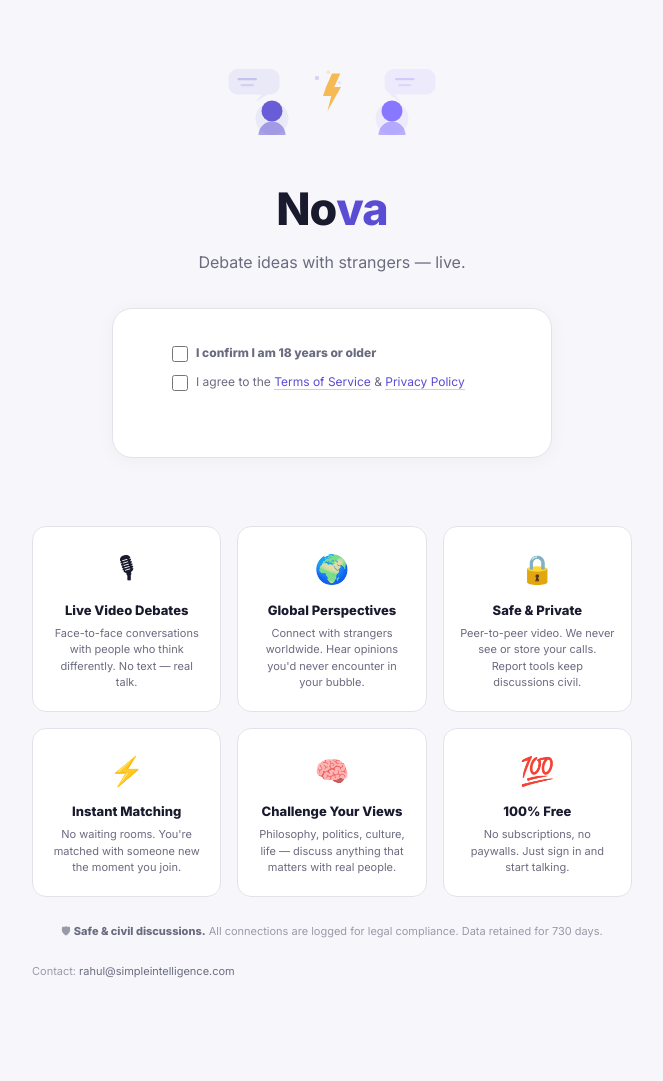
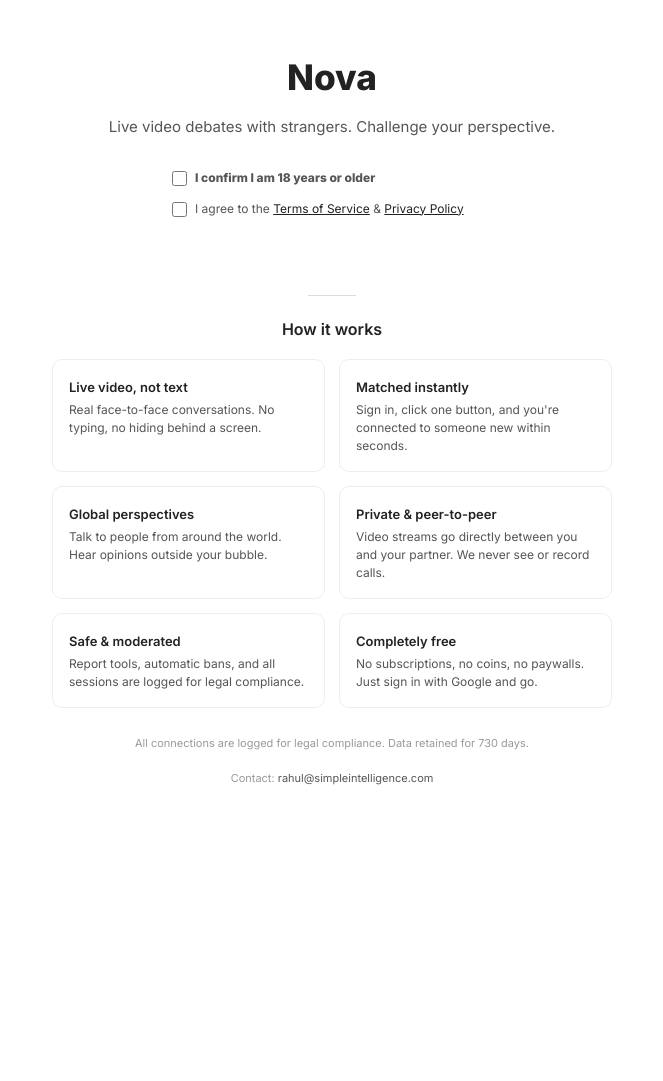
Before and after one commit to simpleintel/nova, a Flask app: page / in a window 1280 px wide. Shown: the whole page, without its empty margins (308-971 px from the left). Run offline with Flask 3, Linux system fonts and the light colour scheme; some libraries are stand-ins or nearby versions.

Commit message:
Clean white background with normal plain text, no flashy colors

```diff
--- a/templates/index.html
+++ b/templates/index.html
@@ -35,174 +35,118 @@ function gtag_report_conversion(url) {
 <style>
 *{margin:0;padding:0;box-sizing:border-box}
 :root{
-  --bg:#fff;--bg2:#f7f7fb;--bg3:#f0f0f5;
-  --br:#e2e2ea;--br2:#d0d0da;
-  --tx:#1a1a2e;--tx2:#6b6b80;--tx3:#9999aa;
-  --ac:#5b4cd4;--ac2:#7c6aff;--ac3:#4338ca;
-  --gn:#10b981;--rd:#ef4444;--yl:#f59e0b
+  --tx:#222;--tx2:#555;--tx3:#999;
+  --br:#ddd;--gn:#22a867;--rd:#d33;
 }
 html,body{height:100%;overflow:hidden}
-body{font:15px/1.6 'Inter',-apple-system,BlinkMacSystemFont,'Segoe UI',Roboto,sans-serif;background:var(--bg);color:var(--tx)}
+body{font:15px/1.7 'Inter',-apple-system,BlinkMacSystemFont,'Segoe UI',Roboto,sans-serif;background:#fff;color:var(--tx)}
 
-.s{display:none;height:100%;width:100%;position:relative;z-index:1;overflow-y:auto}.s.on{display:flex}
+.s{display:none;height:100%;width:100%;position:relative;overflow-y:auto}.s.on{display:flex}
 
-/* card */
-.card{background:var(--bg);border:1px solid var(--br);border-radius:20px;padding:36px 32px;box-shadow:0 2px 20px rgba(0,0,0,.04)}
-
-/* auth — scrollable landing page */
-#A{flex-direction:column;align-items:center;background:var(--bg2)}
-.hero{width:100%;max-width:480px;padding:60px 20px 40px;text-align:center}
-.hero h1{font-size:2.8rem;font-weight:800;letter-spacing:-1px;margin-bottom:.3rem;color:var(--tx)}
-.hero h1 b{color:var(--ac)}
-.hero .tag{color:var(--tx2);font-size:16px;margin-bottom:2rem;font-weight:400}
-.auth-box{width:320px;margin:0 auto}
-.g-wrap{margin-bottom:14px;display:flex;justify-content:center}
+/* ── Auth (scrollable landing) ── */
+#A{flex-direction:column;align-items:center;background:#fff}
+.hero{width:100%;max-width:520px;padding:48px 20px 32px;text-align:center}
+.hero h1{font-size:2.2rem;font-weight:700;margin-bottom:6px}
+.hero .tag{color:var(--tx2);font-size:15px;margin-bottom:1.8rem}
+.auth-box{max-width:320px;margin:0 auto}
+.g-wrap{margin-bottom:12px;display:flex;justify-content:center}
 .ae{color:var(--rd);font-size:13px;min-height:18px;margin-top:6px}
 .tos-row{display:flex;align-items:flex-start;gap:8px;margin-top:10px;text-align:left;font-size:12px;color:var(--tx2)}
-.tos-row input[type=checkbox]{margin-top:3px;accent-color:var(--ac);cursor:pointer;flex-shrink:0;width:16px;height:16px}
-.tos-row a{color:var(--ac);text-decoration:none;border-bottom:1px solid var(--br2)}
-.tos-row a:hover{color:var(--ac3);border-color:var(--ac)}
+.tos-row input[type=checkbox]{margin-top:3px;cursor:pointer;flex-shrink:0;width:15px;height:15px}
+.tos-row a{color:var(--tx);text-decoration:underline}
 
-/* features section */
-.features{width:100%;max-width:640px;padding:0 20px 40px}
-.features-grid{display:grid;grid-template-columns:repeat(3,1fr);gap:16px;margin-top:8px}
-.feat{background:var(--bg);border:1px solid var(--br);border-radius:14px;padding:20px 16px;text-align:center;transition:all .2s}
-.feat:hover{border-color:var(--ac);box-shadow:0 4px 16px rgba(91,76,212,.08)}
-.feat-icon{font-size:28px;margin-bottom:8px;display:block}
-.feat h3{font-size:13px;font-weight:700;color:var(--tx);margin-bottom:4px}
-.feat p{font-size:11px;color:var(--tx2);line-height:1.5}
+/* features */
+.features{width:100%;max-width:600px;padding:0 20px 48px}
+.features h2{font-size:16px;font-weight:600;text-align:center;margin-bottom:16px;color:var(--tx)}
+.features-grid{display:grid;grid-template-columns:1fr 1fr;gap:14px}
+.feat{border:1px solid #eee;border-radius:10px;padding:16px;transition:border-color .2s}
+.feat:hover{border-color:#ccc}
+.feat h3{font-size:13px;font-weight:600;margin-bottom:3px}
+.feat p{font-size:12px;color:var(--tx2);line-height:1.5}
+.divider{width:48px;height:1px;background:#ddd;margin:0 auto 20px}
 
-.shield{margin-top:1.2rem;font-size:11px;color:var(--tx3);line-height:1.7;text-align:center}
+.shield{margin-top:1.4rem;font-size:11px;color:var(--tx3);line-height:1.7;text-align:center}
 .shield b{color:var(--tx2)}
+.contact{margin-top:1rem;font-size:11px;color:var(--tx3);text-align:center}
+.contact a{color:var(--tx2);text-decoration:none}
+.contact a:hover{text-decoration:underline}
 
-/* lobby */
-#L{align-items:center;justify-content:center;text-align:center;background:var(--bg2)}
-#L h1{font-size:2.8rem;font-weight:800;margin-bottom:.3rem;letter-spacing:-1px;color:var(--tx)}
-#L h1 b{color:var(--ac)}
-#L .tag{color:var(--tx2);margin-bottom:1.4rem;font-size:15px}
-.ob{display:inline-flex;align-items:center;gap:7px;background:rgba(16,185,129,.06);border:1px solid rgba(16,185,129,.2);border-radius:99px;padding:6px 16px;font-size:13px;color:var(--gn);margin-bottom:1.4rem;font-weight:500}
-.ob .d{width:8px;height:8px;border-radius:50%;background:var(--gn);box-shadow:0 0 8px rgba(16,185,129,.5);animation:pulse-dot 2s infinite}
-@keyframes pulse-dot{0%,100%{opacity:1}50%{opacity:.4}}
-.ub{display:flex;align-items:center;justify-content:center;gap:8px;font-size:13px;color:var(--tx2);margin-bottom:1.2rem}
-.ub img{width:28px;height:28px;border-radius:50%;border:2px solid var(--br)}
+/* ── Lobby ── */
+#L{align-items:center;justify-content:center;text-align:center;background:#fff}
+#L h1{font-size:2.2rem;font-weight:700;margin-bottom:4px}
+#L .tag{color:var(--tx2);margin-bottom:1.2rem;font-size:14px}
+.ob{display:inline-flex;align-items:center;gap:7px;border:1px solid rgba(34,168,103,.25);border-radius:99px;padding:5px 14px;font-size:13px;color:var(--gn);margin-bottom:1.2rem;font-weight:500}
+.ob .d{width:7px;height:7px;border-radius:50%;background:var(--gn);animation:pulse-dot 2s infinite}
+@keyframes pulse-dot{0%,100%{opacity:1}50%{opacity:.35}}
+.ub{display:flex;align-items:center;justify-content:center;gap:8px;font-size:13px;color:var(--tx2);margin-bottom:1rem}
+.ub img{width:26px;height:26px;border-radius:50%;border:1px solid var(--br)}
 .ub strong{color:var(--tx)}
 
-.b{font:inherit;font-weight:600;font-size:14px;border:none;border-radius:12px;cursor:pointer;padding:8px 18px;display:inline-flex;align-items:center;gap:6px;transition:all .2s}
-.bp{background:var(--ac);color:#fff;font-size:16px;padding:16px 40px;border-radius:14px;box-shadow:0 4px 16px rgba(91,76,212,.25);letter-spacing:.3px}
-.bp:hover{background:var(--ac3);transform:translateY(-1px);box-shadow:0 6px 24px rgba(91,76,212,.35)}
-.bp:active{transform:translateY(0)}
-.bl{background:var(--bg);color:var(--tx2);font-size:12px;padding:6px 12px;border:1px solid var(--br);border-radius:8px;cursor:pointer;transition:all .2s}
-.bl:hover{background:var(--bg2);border-color:var(--br2);color:var(--tx)}
-.sub{margin-top:1rem;font-size:12px;color:var(--tx3)}
+.b{font:inherit;font-weight:600;font-size:14px;border:none;border-radius:8px;cursor:pointer;padding:8px 18px;display:inline-flex;align-items:center;gap:6px;transition:all .15s}
+.bp{background:var(--tx);color:#fff;font-size:15px;padding:14px 36px;border-radius:10px}
+.bp:hover{background:#000}
+.bl{background:#fff;color:var(--tx2);font-size:12px;padding:5px 10px;border:1px solid var(--br);border-radius:6px;cursor:pointer}
+.bl:hover{background:#f5f5f5;color:var(--tx)}
+.sub{margin-top:.8rem;font-size:12px;color:var(--tx3)}
 
-/* nickname */
-#N{align-items:center;justify-content:center;text-align:center;background:var(--bg2)}
-#N h1{font-size:2.8rem;font-weight:800;letter-spacing:-1px;color:var(--tx)}
-#N h1 b{color:var(--ac)}
-.nick-input{width:100%;padding:14px 16px;border:1px solid var(--br);border-radius:12px;font:inherit;font-size:15px;outline:none;text-align:center;background:var(--bg);color:var(--tx);transition:all .2s}
-.nick-input:focus{border-color:var(--ac);box-shadow:0 0 0 3px rgba(91,76,212,.1)}
+/* ── Nickname ── */
+#N{align-items:center;justify-content:center;text-align:center;background:#fff}
+#N h1{font-size:2.2rem;font-weight:700}
+.nick-input{width:100%;padding:12px 14px;border:1px solid var(--br);border-radius:8px;font:inherit;font-size:15px;outline:none;text-align:center;background:#fff;color:var(--tx)}
+.nick-input:focus{border-color:#888}
 
-/* video chat — stays dark */
+/* ── Video Chat (stays dark) ── */
 #C{flex-direction:column;background:#000}
 .vid-area{flex:1;position:relative;overflow:hidden;background:#0a0a0a}
 #rv{width:100%;height:100%;object-fit:cover;background:#111}
-#lv{position:absolute;bottom:16px;right:16px;width:160px;height:120px;border-radius:14px;border:2px solid rgba(255,255,255,.15);z-index:2;object-fit:cover;background:#1a1a1a;box-shadow:0 4px 20px rgba(0,0,0,.5)}
+#lv{position:absolute;bottom:14px;right:14px;width:150px;height:112px;border-radius:10px;border:2px solid rgba(255,255,255,.15);z-index:2;object-fit:cover;background:#1a1a1a}
 .vid-status{position:absolute;top:50%;left:50%;transform:translate(-50%,-50%);text-align:center;color:#fff;z-index:1}
 .vid-status button{pointer-events:auto}
-.vid-status .vs-text{font-size:18px;font-weight:600;margin-bottom:8px}
+.vid-status .vs-text{font-size:17px;font-weight:600;margin-bottom:6px}
 .vid-status .vs-sub{font-size:13px;color:#888}
-.vid-status .spinner{width:40px;height:40px;border:3px solid #222;border-top-color:var(--ac2);border-radius:50%;animation:sp .8s linear infinite;margin:0 auto 12px}
+.vid-status .spinner{width:36px;height:36px;border:3px solid #333;border-top-color:#fff;border-radius:50%;animation:sp .7s linear infinite;margin:0 auto 10px}
 @keyframes sp{to{transform:rotate(360deg)}}
 
-/* bottom controls */
-.controls{display:flex;align-items:center;justify-content:center;gap:14px;padding:16px;background:#0e0e0e;flex-shrink:0;border-top:1px solid #1a1a1a}
-.ctrl-btn{width:50px;height:50px;border-radius:50%;border:none;cursor:pointer;display:flex;align-items:center;justify-content:center;transition:all .2s}
-.ctrl-btn svg{width:22px;height:22px;stroke-width:2;fill:none;stroke:currentColor}
-.ctrl-btn.white{background:rgba(255,255,255,.12);color:#fff;backdrop-filter:blur(8px)}
-.ctrl-btn.white:hover{background:rgba(255,255,255,.2)}
+.controls{display:flex;align-items:center;justify-content:center;gap:12px;padding:14px;background:#111;flex-shrink:0;border-top:1px solid #222}
+.ctrl-btn{width:46px;height:46px;border-radius:50%;border:none;cursor:pointer;display:flex;align-items:center;justify-content:center;transition:all .15s}
+.ctrl-btn svg{width:20px;height:20px;stroke-width:2;fill:none;stroke:currentColor}
+.ctrl-btn.white{background:#222;color:#fff}
+.ctrl-btn.white:hover{background:#333}
 .ctrl-btn.red{background:var(--rd);color:#fff}
-.ctrl-btn.red:hover{background:#dc2626}
+.ctrl-btn.red:hover{background:#b22}
 .ctrl-btn.off{background:var(--rd);color:#fff}
-.ctrl-btn.off:hover{background:#dc2626}
-.online-sm{display:flex;align-items:center;gap:5px;font-size:12px;color:#fff;position:absolute;top:12px;right:16px;z-index:3;background:rgba(0,0,0,.5);padding:5px 12px;border-radius:20px;backdrop-filter:blur(8px);border:1px solid rgba(255,255,255,.06)}
-.online-sm .d{width:6px;height:6px;border-radius:50%;background:var(--gn);box-shadow:0 0 6px var(--gn)}
-.logo-sm{position:absolute;top:12px;left:16px;z-index:3;font-weight:700;font-size:14px;color:#fff;background:rgba(0,0,0,.5);padding:5px 14px;border-radius:20px;backdrop-filter:blur(8px);border:1px solid rgba(255,255,255,.06)}
-.logo-sm b{color:var(--ac2)}
-
-/* contact */
-.contact{margin-top:1.4rem;font-size:11px;color:var(--tx3)}
-.contact a{color:var(--tx2);text-decoration:none;transition:color .2s}
-.contact a:hover{color:var(--ac)}
+.ctrl-btn.off:hover{background:#b22}
+.online-sm{display:flex;align-items:center;gap:5px;font-size:12px;color:#ccc;position:absolute;top:10px;right:14px;z-index:3;background:#0009;padding:4px 10px;border-radius:16px}
+.online-sm .d{width:6px;height:6px;border-radius:50%;background:var(--gn)}
+.logo-sm{position:absolute;top:10px;left:14px;z-index:3;font-weight:700;font-size:13px;color:#ccc;background:#0009;padding:4px 12px;border-radius:16px}
 
 /* ads */
 .ad-slot{margin:16px auto;text-align:center;overflow:hidden;max-width:728px;min-height:50px}
 .ad-label{font-size:9px;color:var(--tx3);text-transform:uppercase;letter-spacing:1px;margin-bottom:2px}
 
-/* fade in */
-@keyframes fadeUp{from{opacity:0;transform:translateY(16px)}to{opacity:1;transform:translateY(0)}}
-.fade-in{animation:fadeUp .5s ease-out both}
-.fade-in-d1{animation-delay:.1s}
-.fade-in-d2{animation-delay:.2s}
-.fade-in-d3{animation-delay:.3s}
-.fade-in-d4{animation-delay:.4s}
-
 @media(max-width:600px){
-  .hero h1,#L h1,#N h1{font-size:2rem}
-  .hero{padding:40px 16px 24px}
-  .auth-box{width:280px}
-  .card{padding:24px 20px}
-  .features-grid{grid-template-columns:1fr;gap:10px}
-  .feat{padding:14px 12px;display:flex;align-items:center;gap:12px;text-align:left}
-  .feat-icon{font-size:24px;margin-bottom:0;flex-shrink:0}
-  .feat h3{margin-bottom:2px}
+  .hero h1,#L h1,#N h1{font-size:1.8rem}
+  .hero{padding:32px 16px 20px}
+  .auth-box{max-width:280px}
+  .features-grid{grid-template-columns:1fr}
   #lv{width:100px;height:75px;bottom:10px;right:10px}
-  .ctrl-btn{width:44px;height:44px}
+  .ctrl-btn{width:42px;height:42px}
   .ctrl-btn svg{width:18px;height:18px}
   .controls{gap:10px;padding:12px}
   .ad-slot{max-width:320px}
-  .bp{padding:14px 32px;font-size:15px}
+  .bp{padding:12px 28px;font-size:14px}
 }
 </style>
 </head>
 <body>
 
-<!-- ═══ Auth Screen (scrollable landing) ═══ -->
+<!-- ═══ Auth Screen ═══ -->
 <div id="A" class="s on">
 
-  <!-- Hero -->
-  <div class="hero fade-in">
-    <!-- Debate illustration -->
-    <svg viewBox="0 0 320 130" fill="none" xmlns="http://www.w3.org/2000/svg" style="width:240px;margin:0 auto 16px;display:block">
-      <!-- Left person -->
-      <circle cx="80" cy="78" r="22" fill="#5b4cd4" opacity=".08"/>
-      <circle cx="80" cy="68" r="14" fill="#5b4cd4" opacity=".9"/>
-      <path d="M62 100c0-10 8-18 18-18s18 8 18 18" fill="#5b4cd4" opacity=".5"/>
-      <!-- Left speech bubble -->
-      <rect x="22" y="12" rx="12" ry="12" width="68" height="34" fill="#5b4cd4" opacity=".08" stroke="#5b4cd4" stroke-width="1" stroke-opacity=".15"/>
-      <polygon points="66,46 58,56 74,46" fill="#5b4cd4" opacity=".08"/>
-      <rect x="34" y="24" width="26" height="3" rx="1.5" fill="#5b4cd4" opacity=".25"/>
-      <rect x="38" y="32" width="18" height="3" rx="1.5" fill="#5b4cd4" opacity=".15"/>
-      <!-- Lightning bolt -->
-      <path d="M152 36l8-18h11l-8 18h9l-18 32 5-20h-11z" fill="#f59e0b" opacity=".7"/>
-      <!-- Right person -->
-      <circle cx="240" cy="78" r="22" fill="#7c6aff" opacity=".08"/>
-      <circle cx="240" cy="68" r="14" fill="#7c6aff" opacity=".9"/>
-      <path d="M222 100c0-10 8-18 18-18s18 8 18 18" fill="#7c6aff" opacity=".5"/>
-      <!-- Right speech bubble -->
-      <rect x="230" y="12" rx="12" ry="12" width="68" height="34" fill="#7c6aff" opacity=".08" stroke="#7c6aff" stroke-width="1" stroke-opacity=".15"/>
-      <polygon points="244,46 252,56 236,46" fill="#7c6aff" opacity=".08"/>
-      <rect x="244" y="24" width="26" height="3" rx="1.5" fill="#7c6aff" opacity=".25"/>
-      <rect x="248" y="32" width="18" height="3" rx="1.5" fill="#7c6aff" opacity=".15"/>
-      <!-- Floating idea dots -->
-      <circle cx="140" cy="24" r="3" fill="#5b4cd4" opacity=".2"><animate attributeName="cy" values="24;18;24" dur="3s" repeatCount="indefinite"/></circle>
-      <circle cx="170" cy="30" r="2" fill="#7c6aff" opacity=".15"><animate attributeName="cy" values="30;24;30" dur="2.5s" repeatCount="indefinite"/></circle>
-      <circle cx="155" cy="16" r="2.5" fill="#f59e0b" opacity=".2"><animate attributeName="cy" values="16;10;16" dur="4s" repeatCount="indefinite"/></circle>
-    </svg>
+  <div class="hero">
+    <h1>Nova</h1>
+    <p class="tag">Live video debates with strangers. Challenge your perspective.</p>
 
-    <h1>No<b>va</b></h1>
-    <p class="tag">Debate ideas with strangers — live.</p>
-
-    <div class="card fade-in fade-in-d1" style="padding:24px 24px 20px;margin-bottom:20px">
     <div class="auth-box">
       <div class="tos-row" id="age-row" style="margin-bottom:8px">
         <input type="checkbox" id="age-cb">
@@ -216,59 +160,41 @@ body{font:15px/1.6 'Inter',-apple-system,BlinkMacSystemFont,'Segoe UI',Roboto,sa
       <div class="ae" id="a-err"></div>
     </div>
   </div>
-  </div>
 
-  <!-- Product Features -->
-  <div class="features fade-in fade-in-d2">
+  <div class="features">
+    <div class="divider"></div>
+    <h2>How it works</h2>
     <div class="features-grid">
       <div class="feat">
-        <span class="feat-icon">🎙</span>
-        <div>
-          <h3>Live Video Debates</h3>
-          <p>Face-to-face conversations with people who think differently. No text — real talk.</p>
-        </div>
+        <h3>Live video, not text</h3>
+        <p>Real face-to-face conversations. No typing, no hiding behind a screen.</p>
       </div>
       <div class="feat">
-        <span class="feat-icon">🌍</span>
-        <div>
-          <h3>Global Perspectives</h3>
-          <p>Connect with strangers worldwide. Hear opinions you'd never encounter in your bubble.</p>
-        </div>
+        <h3>Matched instantly</h3>
+        <p>Sign in, click one button, and you're connected to someone new within seconds.</p>
       </div>
       <div class="feat">
-        <span class="feat-icon">🔒</span>
-        <div>
-          <h3>Safe & Private</h3>
-          <p>Peer-to-peer video. We never see or store your calls. Report tools keep discussions civil.</p>
-        </div>
+        <h3>Global perspectives</h3>
+        <p>Talk to people from around the world. Hear opinions outside your bubble.</p>
       </div>
       <div class="feat">
-        <span class="feat-icon">⚡</span>
-        <div>
-          <h3>Instant Matching</h3>
-          <p>No waiting rooms. You're matched with someone new the moment you join.</p>
-        </div>
+        <h3>Private & peer-to-peer</h3>
+        <p>Video streams go directly between you and your partner. We never see or record calls.</p>
       </div>
       <div class="feat">
-        <span class="feat-icon">🧠</span>
-        <div>
-          <h3>Challenge Your Views</h3>
-          <p>Philosophy, politics, culture, life — discuss anything that matters with real people.</p>
-        </div>
+        <h3>Safe & moderated</h3>
+        <p>Report tools, automatic bans, and all sessions are logged for legal compliance.</p>
       </div>
       <div class="feat">
-        <span class="feat-icon">💯</span>
-        <div>
-          <h3>100% Free</h3>
-          <p>No subscriptions, no paywalls. Just sign in and start talking.</p>
-        </div>
+        <h3>Completely free</h3>
+        <p>No subscriptions, no coins, no paywalls. Just sign in with Google and go.</p>
       </div>
     </div>
 
-    <div class="shield fade-in fade-in-d3" style="margin-top:1.6rem">
-      🛡 <b>Safe & civil discussions.</b> All connections are logged for legal compliance. Data retained for {{ retention_days }} days.
+    <div class="shield" style="margin-top:1.6rem">
+      All connections are logged for legal compliance. Data retained for {{ retention_days }} days.
     </div>
-    <div class="contact fade-in fade-in-d4">Contact: <a href="mailto:rahul@simpleintelligence.com">rahul@simpleintelligence.com</a></div>
+    <div class="contact">Contact: <a href="mailto:rahul@simpleintelligence.com">rahul@simpleintelligence.com</a></div>
 
     {% if adsense_id %}
     <div class="ad-slot" id="ad-auth">
@@ -281,10 +207,10 @@ body{font:15px/1.6 'Inter',-apple-system,BlinkMacSystemFont,'Segoe UI',Roboto,sa
 </div>
 
 <!-- ═══ Nickname Prompt ═══ -->
-<div id="N" class="s" style="background:var(--bg2)">
-  <div class="card fade-in" style="max-width:400px;width:90%;margin:auto;text-align:center">
-    <h1>No<b>va</b></h1>
-    <p class="tag" style="margin-bottom:1.4rem">Choose a nickname</p>
+<div id="N" class="s">
+  <div style="max-width:360px;width:90%;margin:auto;text-align:center;padding:60px 0">
+    <h1 style="font-size:2.2rem;font-weight:700;margin-bottom:4px">Nova</h1>
+    <p style="color:var(--tx2);margin-bottom:1.4rem;font-size:14px">Choose a nickname</p>
     <div class="auth-box">
       <p style="font-size:13px;color:var(--tx2);margin-bottom:1rem">This is how others will see you in discussions</p>
       <input type="text" id="nick-in" maxlength="20" placeholder="Enter nickname (2-20 chars)" class="nick-input">
@@ -296,8 +222,8 @@ body{font:15px/1.6 'Inter',-apple-system,BlinkMacSystemFont,'Segoe UI',Roboto,sa
 
 <!-- ═══ Lobby ═══ -->
 <div id="L" class="s">
-  <div class="card fade-in" style="max-width:420px;width:90%;margin:auto;text-align:center">
-    <h1>No<b>va</b></h1>
+  <div style="max-width:400px;width:90%;margin:auto;text-align:center;padding:60px 0">
+    <h1 style="font-size:2.2rem;font-weight:700;margin-bottom:4px">Nova</h1>
     <p class="tag">Real-time video debates with strangers</p>
     <div class="ub">
       <img id="uavatar" src="" alt="" style="display:none">
@@ -324,7 +250,7 @@ body{font:15px/1.6 'Inter',-apple-system,BlinkMacSystemFont,'Segoe UI',Roboto,sa
 <!-- ═══ Video Chat ═══ -->
 <div id="C" class="s">
   <div class="vid-area">
-    <div class="logo-sm">No<b>va</b></div>
+    <div class="logo-sm">Nova</div>
     <div class="online-sm"><span class="d"></span><span id="oc">0</span> online</div>
     <div id="partner-nick" style="display:none;position:absolute;bottom:16px;left:16px;z-index:3;background:#0008;color:#fff;padding:4px 12px;border-radius:20px;font-size:13px;font-weight:600;backdrop-filter:blur(4px)"></div>
     <video id="rv" autoplay playsinline></video>
@@ -344,11 +270,11 @@ body{font:15px/1.6 'Inter',-apple-system,BlinkMacSystemFont,'Segoe UI',Roboto,sa
   </div>
 
   <!-- Report Modal -->
-  <div id="rpt-modal" style="display:none;position:fixed;inset:0;background:rgba(0,0,0,.5);z-index:100;align-items:center;justify-content:center;backdrop-filter:blur(4px)">
-    <div style="background:#fff;border:1px solid #e2e2ea;border-radius:16px;padding:28px;max-width:340px;width:90%;text-align:center;font-family:inherit;box-shadow:0 8px 40px rgba(0,0,0,.15)">
-      <h3 style="margin-bottom:8px;font-size:16px;color:#1a1a2e">⚠️ Report User</h3>
-      <p style="color:#6b6b80;font-size:12px;margin-bottom:12px">Select a reason for reporting this user</p>
-      <select id="rpt-reason" style="width:100%;padding:10px;border:1px solid #e2e2ea;border-radius:10px;font:inherit;font-size:13px;margin-bottom:8px;background:#f7f7fb;color:#1a1a2e;outline:none">
+  <div id="rpt-modal" style="display:none;position:fixed;inset:0;background:rgba(0,0,0,.5);z-index:100;align-items:center;justify-content:center">
+    <div style="background:#fff;border-radius:12px;padding:24px;max-width:340px;width:90%;text-align:center;font-family:inherit;box-shadow:0 4px 24px rgba(0,0,0,.15)">
+      <h3 style="margin-bottom:6px;font-size:15px;color:#222">Report User</h3>
+      <p style="color:#888;font-size:12px;margin-bottom:12px">Select a reason</p>
+      <select id="rpt-reason" style="width:100%;padding:10px;border:1px solid #ddd;border-radius:8px;font:inherit;font-size:13px;margin-bottom:8px;background:#fff;color:#222;outline:none">
         <option value="">— Select reason —</option>
         <option value="harassment">Harassment / Bullying</option>
         <option value="inappropriate">Inappropriate Content</option>
@@ -357,12 +283,12 @@ body{font:15px/1.6 'Inter',-apple-system,BlinkMacSystemFont,'Segoe UI',Roboto,sa
         <option value="illegal">Illegal Activity</option>
         <option value="other">Other</option>
       </select>
-      <textarea id="rpt-details" placeholder="Optional details…" maxlength="500" rows="2" style="width:100%;padding:8px;border:1px solid #e2e2ea;border-radius:10px;font:inherit;font-size:12px;resize:none;margin-bottom:12px;background:#f7f7fb;color:#1a1a2e;outline:none"></textarea>
+      <textarea id="rpt-details" placeholder="Optional details…" maxlength="500" rows="2" style="width:100%;padding:8px;border:1px solid #ddd;border-radius:8px;font:inherit;font-size:12px;resize:none;margin-bottom:12px;background:#fff;color:#222;outline:none"></textarea>
       <div style="display:flex;gap:8px;justify-content:center">
-        <button onclick="closeReport()" style="padding:8px 20px;border-radius:10px;border:1px solid #e2e2ea;background:#f7f7fb;color:#6b6b80;font:inherit;font-size:13px;font-weight:600;cursor:pointer">Cancel</button>
-        <button onclick="submitReport()" style="padding:8px 20px;border-radius:10px;border:none;background:#ef4444;color:#fff;font:inherit;font-size:13px;font-weight:600;cursor:pointer">Report</button>
+        <button onclick="closeReport()" style="padding:8px 18px;border-radius:8px;border:1px solid #ddd;background:#fff;color:#555;font:inherit;font-size:13px;font-weight:600;cursor:pointer">Cancel</button>
+        <button onclick="submitReport()" style="padding:8px 18px;border-radius:8px;border:none;background:#d33;color:#fff;font:inherit;font-size:13px;font-weight:600;cursor:pointer">Report</button>
       </div>
-      <div id="rpt-msg" style="color:#10b981;font-size:12px;margin-top:8px;min-height:16px"></div>
+      <div id="rpt-msg" style="color:#22a867;font-size:12px;margin-top:8px;min-height:16px"></div>
     </div>
   </div>
 </div>
```
Lines whose indentation alone changed are shown as unchanged.
